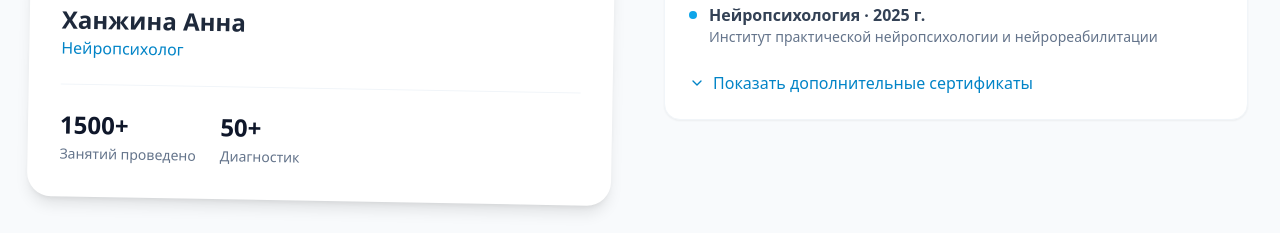
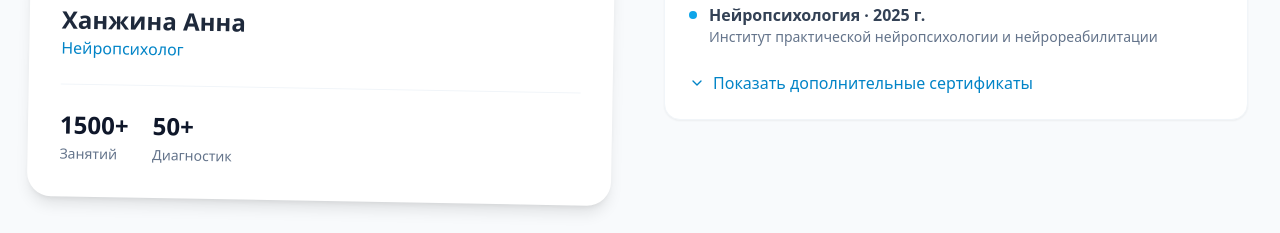
Before and after one commit to kuzmean/neuro-anna, a plain HTML site: page index.html in a window 1280 px wide. Shown: the part 2079-2312 px from the top of the page. Drawn offline with nearby package versions, Linux system fonts and the light colour scheme.

```diff
--- a/index.html
+++ b/index.html
@@ -200,7 +200,7 @@
                             <div class="flex gap-6 mt-6 pt-6 border-t border-slate-100">
                                 <div>
                                     <span class="block text-2xl font-bold text-slate-900">1500+</span>
-                                    <span class="text-sm text-slate-500">Занятий проведено</span>
+                                    <span class="text-sm text-slate-500">Занятий</span>
                                 </div>
                                 <div>
                                     <span class="block text-2xl font-bold text-slate-900">50+</span>
```
